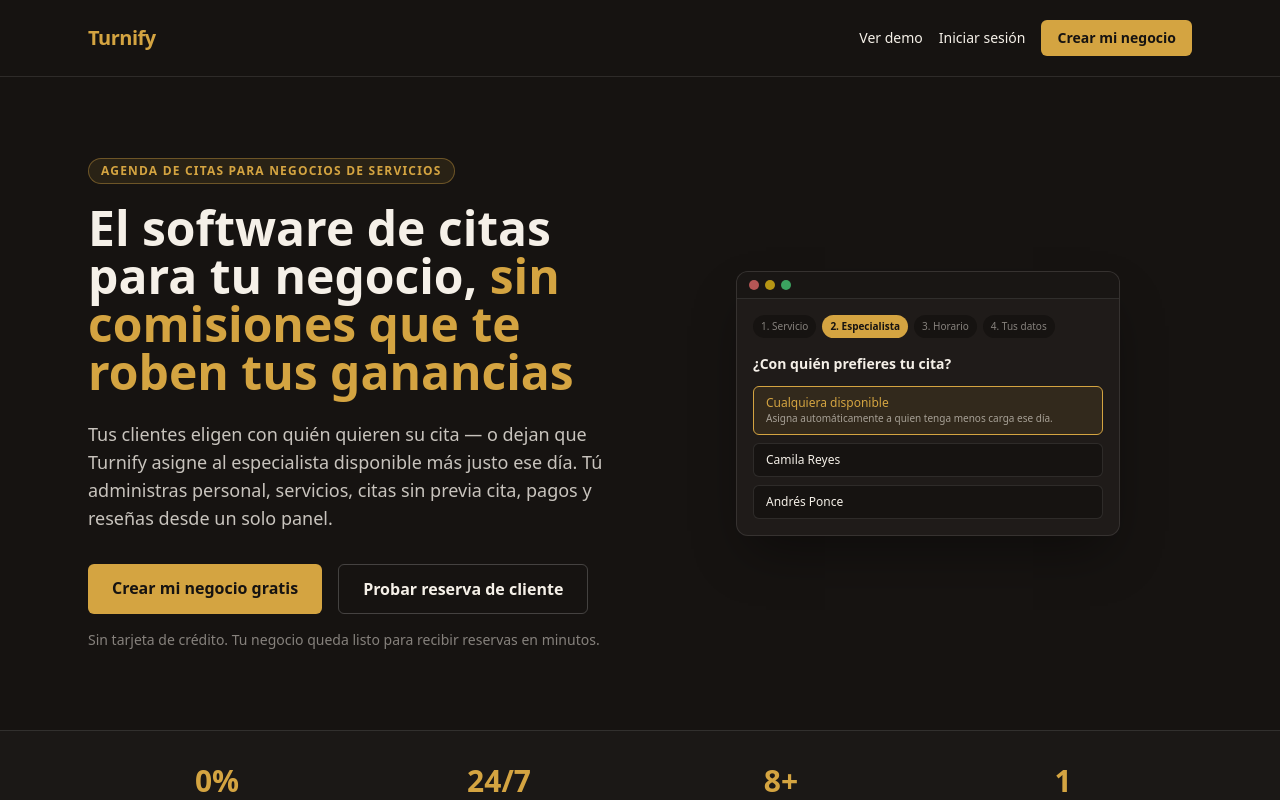
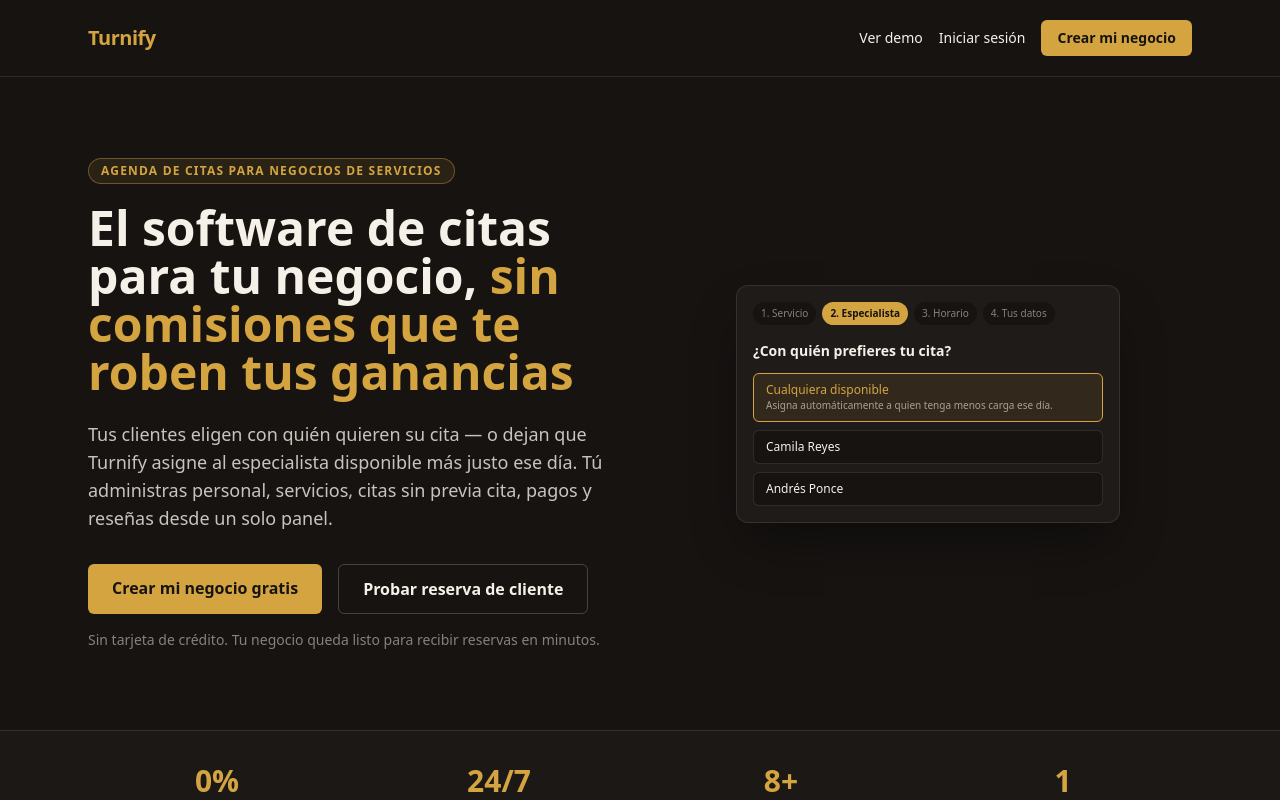
Before and after one commit to Ozunaluis12/barberia-saas, a Next.js app: page / in a window 1280 px wide. Shown: the top 800 px of the page. Built offline with nearby package versions, Linux system fonts and the light colour scheme.

Commit message:
Quita la barra decorativa de ventana en las vistas previas de la landing

```diff
--- a/src/app/page.tsx
+++ b/src/app/page.tsx
@@ -77,13 +77,8 @@
 
 function BrowserFrame({ children }: { children: React.ReactNode }) {
   return (
-    <div className="overflow-hidden rounded-xl border border-white/10 bg-charcoal shadow-2xl shadow-black/40">
-      <div className="flex items-center gap-1.5 border-b border-white/10 bg-ink/60 px-3 py-2">
-        <span className="h-2.5 w-2.5 rounded-full bg-red-400/70" />
-        <span className="h-2.5 w-2.5 rounded-full bg-yellow-400/70" />
-        <span className="h-2.5 w-2.5 rounded-full bg-green-400/70" />
-      </div>
-      <div className="p-4">{children}</div>
+    <div className="overflow-hidden rounded-xl border border-white/10 bg-charcoal p-4 shadow-2xl shadow-black/40">
+      {children}
     </div>
   );
 }
```
